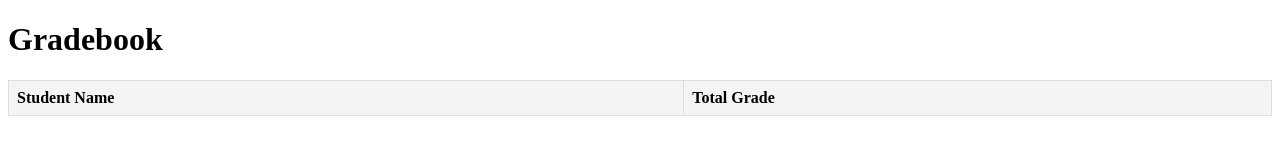
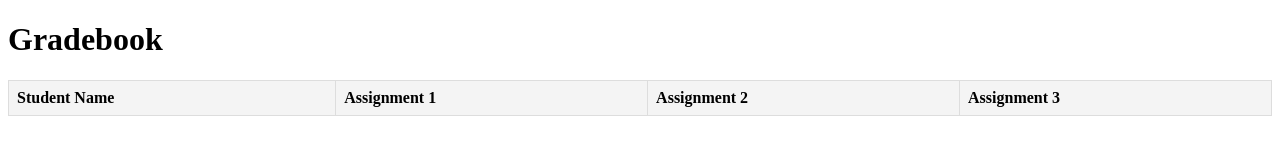
Before and after one commit to LewisWBeverly/LewisWBeverly.github.io, a website: page lewisbeverly_gradebook.html in a window 1280 px wide. Drawn offline with Linux system fonts and the light colour scheme.

Commit message:
Update lewisbeverly_gradebook.html

```diff
--- a/lewisbeverly_gradebook.html
+++ b/lewisbeverly_gradebook.html
@@ -2,7 +2,7 @@
 <html lang="en">
 <head>
   <meta charset="UTF-8" />
-  <meta name="viewport" content="width=device-width, initial-scale=1.0"/>
+  <meta name="viewport" content="width=device-width, initial-scale=1" />
   <title>Gradebook</title>
   <style>
     table {
@@ -10,7 +10,8 @@
       border-collapse: collapse;
     }
 
-    th, td {
+    th,
+    td {
       border: 1px solid #ddd;
       padding: 8px;
       text-align: left;
@@ -28,11 +29,13 @@
     <thead>
       <tr>
         <th>Student Name</th>
-        <th>Total Grade</th>
+        <th>Assignment 1</th>
+        <th>Assignment 2</th>
+        <th>Assignment 3</th>
       </tr>
     </thead>
-    <tbody id="gradebookBody">
-      <!-- Populated by JavaScript -->
+    <tbody>
+      <!-- Rows will be populated dynamically with JavaScript -->
     </tbody>
   </table>
 
```
